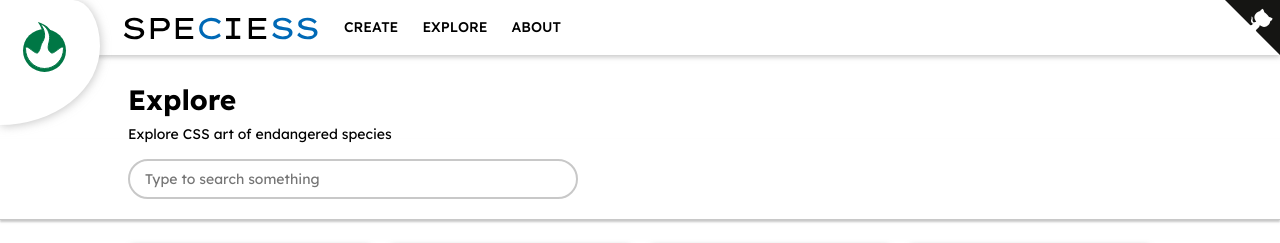
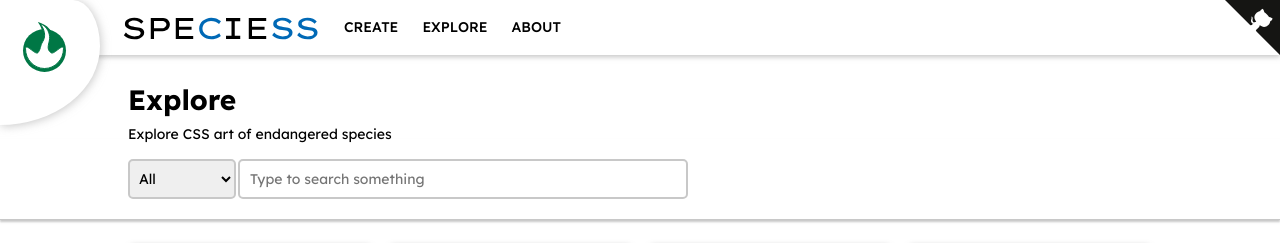
Before and after one commit to leviarista/speciess, a Next.js app: page /explore in a window 1280 px wide. Shown: the top 243 px of the page. Built offline with nearby package versions, Linux system fonts and the light colour scheme; a web font is replaced by a local one.

Commit message:
Adding select in explore

```diff
--- a/pages/explore.js
+++ b/pages/explore.js
@@ -236,6 +236,11 @@ function Explore() {
 
             <section className={styles.searchBarContainer}>
                 <div className={"container"}>
+                    <select>
+                        <option value="all">All</option>
+                        <option value="all">With art</option>
+                        <option value="all">Without art</option>
+                    </select>
                     <input type={"text"} placeholder='Type to search something' />
                 </div>
             </section>
--- a/styles/modules/Explore.module.css
+++ b/styles/modules/Explore.module.css
@@ -11,13 +11,21 @@
   z-index: 99;
 }
 
+.searchBarContainer select {
+  height: 40px;
+  margin-right: 2px;
+  padding-left: 5px;
+  border: solid 2px var(--border-color);
+  border-radius: 5px;
+}
+
 .searchBarContainer input {
   width: 450px;
   max-width: 100%;
   height: 40px;
-  padding-left: 15px;
+  padding-left: 10px;
   border: solid 2px var(--border-color);
-  border-radius: 20px;
+  border-radius: 5px;
 }
 
 .searchBarContainer input:focus {
@@ -25,7 +33,7 @@
   outline: 1px solid transparent;
 }
 
-.cardsContainerWrapper{
+.cardsContainerWrapper {
   height: calc(100vh - 50px - 5px - 90px - 90px);
   overflow-y: auto;
   padding: 0 10%;
@@ -138,7 +146,7 @@
   margin-right: 5px;
 }
 
-.cardSocialShare img{
+.cardSocialShare img {
   filter: drop-shadow(1px 1px var(--box-shadow-blur) var(--box-shadow-color));
 }
 
@@ -149,15 +157,20 @@
   align-items: center;
 }
 
-.cardButtonsContainer a:last-child{
+.cardButtonsContainer a:last-child {
   margin-left: 5px;
 }
 
 /* Extra small devices (phones, 600px and down) */
 @media only screen and (max-width: 600px) {
-    .cardsContainerWrapper{
-      padding: 0 5%;
-    }
+  .searchBarContainer select {
+    margin-bottom: 5px;
+  }
+
+  .cardsContainerWrapper {
+    padding: 0 5%;
+  }
+
   .cardsContainer {
     grid-template-columns: repeat(1, 1fr);
   }
```
